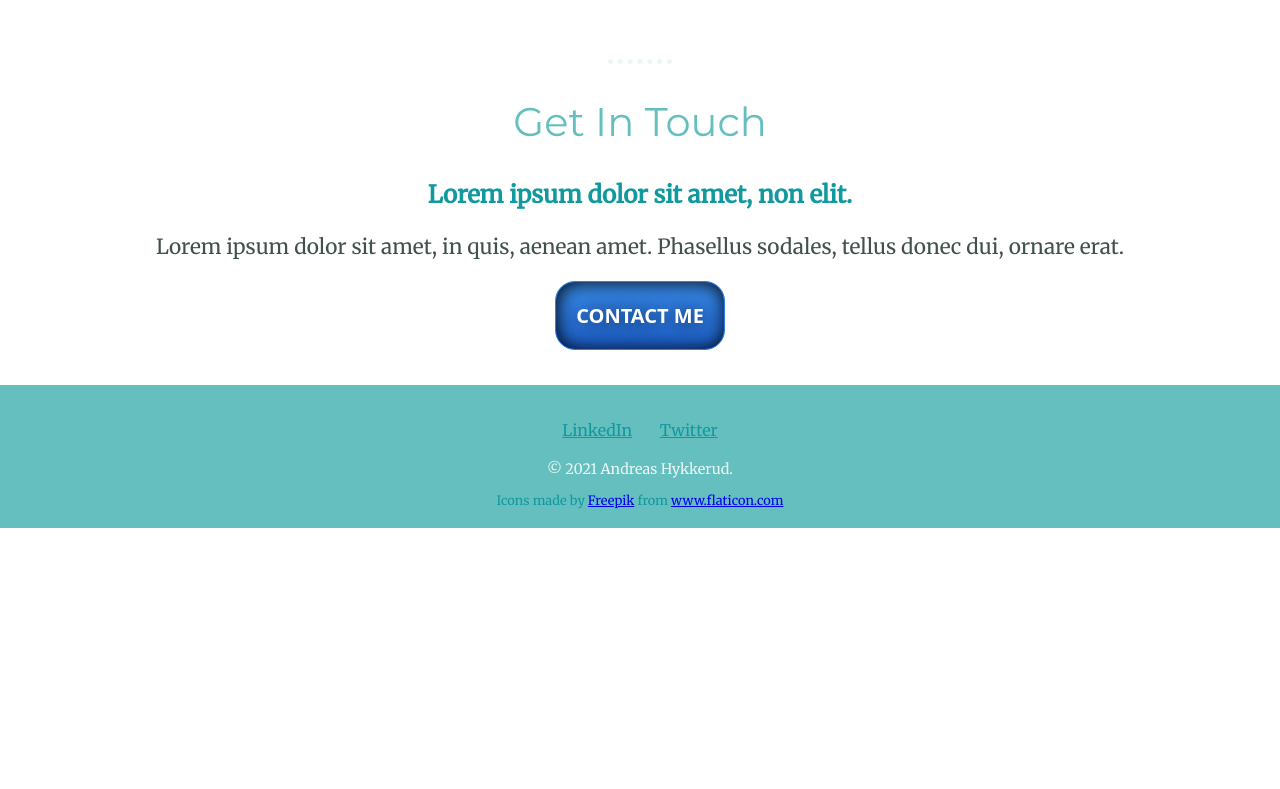
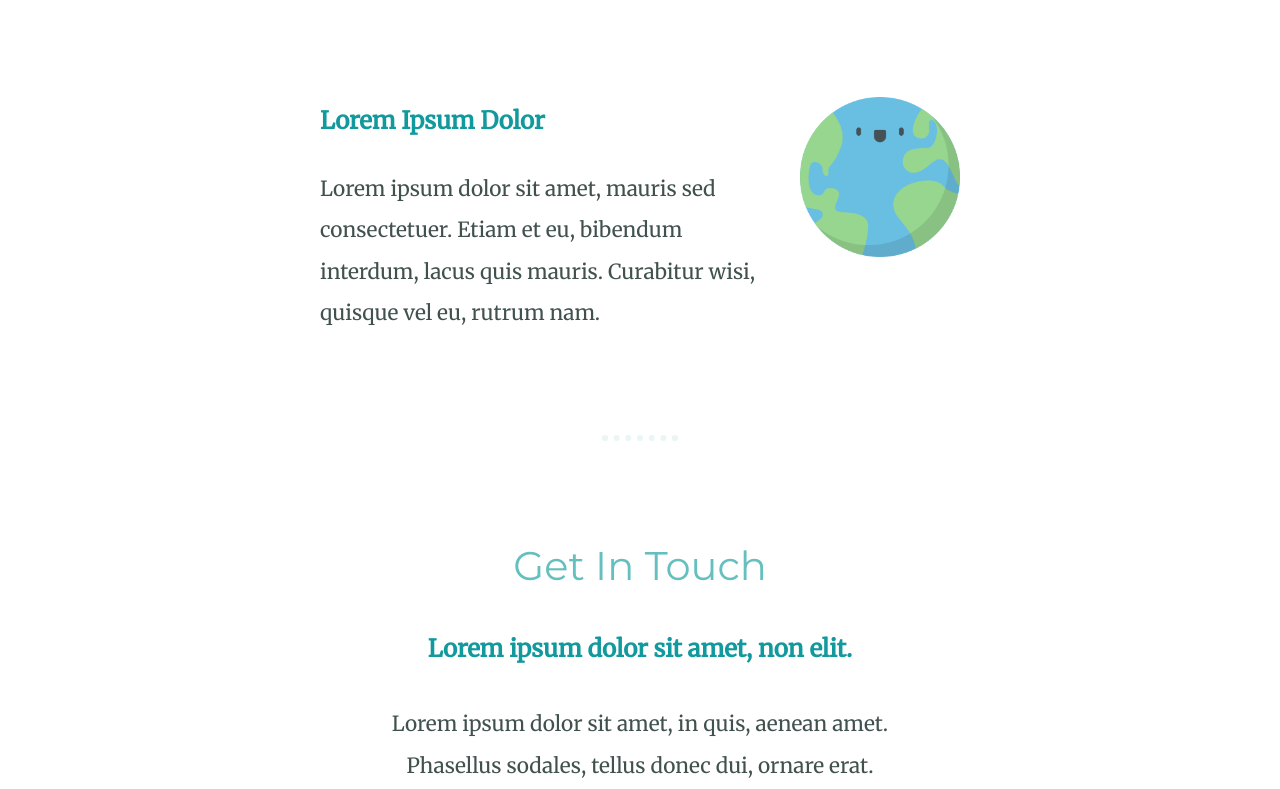
Before and after one commit to Krykkerud/My-Site, a plain HTML site: page index.html in a window 1280 px wide. Shown: the part 2011-2800 px from the top of the page. Before the commit the page ends 2539 px from the top, so only its background shows below. Drawn offline with Linux system fonts and the light colour scheme.

Commit message:
Add files via upload

```diff
--- a/CSS/styles.css
+++ b/CSS/styles.css
@@ -6,11 +6,10 @@ body {
 }
 
 hr {
-border-style: none;
-border-top-style: dotted;
-border-color: #EAF6F6;
-border-width: 5px;
-width: 5%
+  border: dotted #EAF6F6 6px;
+  border-bottom: none;
+  width: 5%;
+  margin: 100px auto;
 }
 
 h1 {
@@ -25,6 +24,7 @@ h2 {
   font-family: 'Montserrat', sans-serif;
   color: #66BFBF;
   font-weight: normal;
+  padding-bottom: 10px;
 }
 
 h3 {
@@ -36,20 +36,42 @@ h3 {
 p {
   color: #40514E;
   font-size: 1.3rem;
+  line-height: 2;
+}
+
+a{
+  font-family: 'Montserrat', sans-serif;
+  text-decoration: none;
+}
+
+a:hover {
+  color: #EAF6F6;
 }
 
 .top-container {
   background-color: #EAF6F6;
   padding-top: 100px;
   position: relative;
-  height: 655px;
+  height: 665px;
 }
 
 .profile {
   padding-top: 30px;
 }
 
-.middle-container {}
+.intro {
+  width: 30%;
+  margin: auto;
+}
+
+.contact-message {
+  width: 40%;
+  margin: 40px auto 60px;
+}
+
+.middle-container {
+  margin: 100px 0 0;
+}
 
 .skill-row {
   margin: 100px auto 100px auto;
@@ -57,6 +79,7 @@ p {
   text-align: left;
   line-height: 2;
 }
+
 .alien-img {
   width: 25%;
   float: left;
@@ -67,7 +90,6 @@ p {
   width: 25%;
   float: right;
   margin-left: 30px;
-
 }
 
 .contact-me {
@@ -76,8 +98,7 @@ p {
 
 .bottom-container {
   background-color: #66BFBF;
-  padding-bottom: 20px;
-  padding-top: 20px;
+padding: 50px 0 20px;
 }
 
 .man {
@@ -89,12 +110,12 @@ p {
 .top-cloud {
   position: absolute;
   right: 300px;
-  top: 50px;
+  top: 40px;
 }
 
 .bottom-cloud {
   position: absolute;
-  left: 300px;
+  left: 250px;
   bottom: 300px;
 }
 
@@ -106,7 +127,8 @@ p {
 
 .copy-right {
   color: #EAF6F6;
-  font-size: 0.9rem;
+  font-size: 0.75rem;
+  padding: 20px 0;
 }
 
 .flaticon {
@@ -115,23 +137,25 @@ p {
 }
 
 .btn {
-   background: #3D94F6;
-   background-image: -webkit-linear-gradient(top, #3D94F6, #1E62D0);
-   background-image: -moz-linear-gradient(top, #3D94F6, #1E62D0);
-   background-image: -ms-linear-gradient(top, #3D94F6, #1E62D0);
-   background-image: -o-linear-gradient(top, #3D94F6, #1E62D0);
-   background-image: -webkit-gradient(to bottom, #3D94F6, #1E62D0);
-   -webkit-border-radius: 20px;
-   -moz-border-radius: 20px;
-   border-radius: 20px;
+   background: #11CDD4;
+   background-image: -webkit-linear-gradient(top, #11CDD4, #11999E);
+   background-image: -moz-linear-gradient(top, #11CDD4, #11999E);
+   background-image: -ms-linear-gradient(top, #11CDD4, #11999E);
+   background-image: -o-linear-gradient(top, #11CDD4, #11999E);
+   background-image: -webkit-gradient(to bottom, #11CDD4, #11999E);
+   -webkit-border-radius: 8px;
+   -moz-border-radius: 8px;
+   border-radius: 8px;
    color: #FFFFFF;
-   font-family: Open Sans;
+   font-family: 'Montserrat', sans-serif;
    font-size: 20px;
    font-weight: 700;
    padding: 20px;
-   -webkit-box-shadow: inset 1px 1px 20px 0 #000000;
-   -moz-box-shadow: inset 1px 1px 20px 0 #000000;
-   box-shadow: inset 1px 1px 20px 0 #000000;
+   box-shadow-color: 20;
+   box-shadow-horizontal: ;
+   box-shadow-vertical: 0;
+   box-shadow-blur: 1;
+   box-shadow-spread: 1;
    text-shadow: 1px 1px 20px #000000;
    border: solid #337FED 1px;
    text-decoration: none;
@@ -142,14 +166,14 @@ p {
 
 .btn:hover {
    border: solid #337FED 1px;
-   background: #1E62D0;
-   background-image: -webkit-linear-gradient(top, #1E62D0, #3D94F6);
-   background-image: -moz-linear-gradient(top, #1E62D0, #3D94F6);
-   background-image: -ms-linear-gradient(top, #1E62D0, #3D94F6);
-   background-image: -o-linear-gradient(top, #1E62D0, #3D94F6);
-   background-image: -webkit-gradient(to bottom, #1E62D0, #3D94F6);
-   -webkit-border-radius: 20px;
-   -moz-border-radius: 20px;
-   border-radius: 20px;
+   background: #30E3CB;
+   background-image: -webkit-linear-gradient(top, #30E3CB, #2BC4AD);
+   background-image: -moz-linear-gradient(top, #30E3CB, #2BC4AD);
+   background-image: -ms-linear-gradient(top, #30E3CB, #2BC4AD);
+   background-image: -o-linear-gradient(top, #30E3CB, #2BC4AD);
+   background-image: -webkit-gradient(to bottom, #30E3CB, #2BC4AD);
+   -webkit-border-radius: 8px;
+   -moz-border-radius: 8px;
+   border-radius: 8px;
    text-decoration: none;
 }
--- a/index.html
+++ b/index.html
@@ -4,7 +4,7 @@
 <head>
   <meta charset="utf-8">
   <title>Andreas Hykkerud</title>
-  <link rel="stylesheet" type="text/css" href="CSS/styles.css">
+  <link rel="stylesheet" type="text/css" href="css/styles.css">
   <link rel="icon" href="images/favicon.ico">
   <link rel="preconnect" href="https://fonts.gstatic.com">
   <link href="https://fonts.googleapis.com/css2?family=Merriweather&family=Montserrat&family=Sacramento&display=swap" rel="stylesheet">
@@ -21,21 +21,20 @@
 
   <div class="middle-container">
     <div class="profile">
-      <img src="images/andreas-smol.png" alt="temp-image">
+      <img src="Images/andreas-smol.png" alt="temp-image">
       <h2>Hello.</h2>
-      <p>Lorem ipsum dolor sit amet, vitae volutpat, dui conubia, dolor urna. Non auctor, montes nulla distinctio.</p>
+      <p class="intro">Lorem ipsum dolor sit amet, vitae volutpat, dui conubia, dolor urna. Non auctor, montes nulla distinctio.</p>
     </div>
     <hr>
     <div class="skills">
       <h2>My Skills.</h2>
       <div class="skill-row">
-        <img class="alien-img" src="images/ufo.png" alt="Alien.img">
+        <img class="alien-img" src="Images/ufo.png" alt="Alien.img">
         <h3>Lorem & Ipsum</h3>
         <p>Lorem ipsum dolor sit amet, quis in duis, iaculis id felis. Consectetuer vestibulum, nunc urna lectus, erat ligula. Hendrerit nam, lectus ante, ut lorem eros.</p>
       </div>
       <div class="skill-row">
-        <img class="earth-img" src="images/earth-globe.png" alt="Earthplanet.img"
-      </div>
+        <img class="earth-img" src="Images/earth-globe.png" alt="Earthplanet.img" </div>
         <h3>Lorem Ipsum Dolor</h3>
         <p>Lorem ipsum dolor sit amet, mauris sed consectetuer. Etiam et eu, bibendum interdum, lacus quis mauris. Curabitur wisi, quisque vel eu, rutrum nam.</p>
       </div>
@@ -44,10 +43,9 @@
     <div class="contact-me">
       <h2>Get In Touch</h2>
       <h3>Lorem ipsum dolor sit amet, non elit.</h3>
-    <p>Lorem ipsum dolor sit amet, in quis, aenean amet. Phasellus sodales, tellus donec dui, ornare erat.</p>
+      <p class="contact-message">Lorem ipsum dolor sit amet, in quis, aenean amet. Phasellus sodales, tellus donec dui, ornare erat.</p>
       <a class="btn" href="mailto:name@email.com">CONTACT ME</a>
     </div>
-
 
   <div class="bottom-container">
     <a class="footer-link" href="https://www.linkedin.com/">LinkedIn</a>
```
Lines whose indentation alone changed are shown as unchanged.
